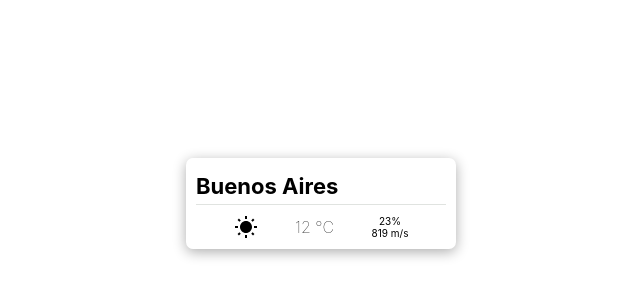
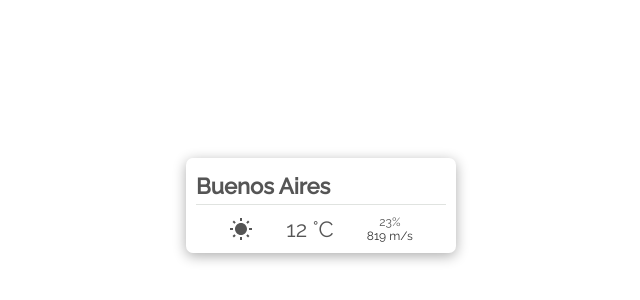
Before and after one commit to Felixmp7/WeatherApp_React_Redux, a React (Create React App) app: page / in a window 1280 px wide. Shown: the part 82-382 px from the top of the page, without its empty margins (319-959 px from the left). Built offline with nearby package versions, Linux system fonts and the light colour scheme.

Commit message:
finishing

```diff
--- a/public/index.html
+++ b/public/index.html
@@ -4,6 +4,7 @@
     <meta charset="utf-8" />
     <link rel="icon" href="%PUBLIC_URL%/favicon.ico" />
     <meta name="viewport" content="width=device-width, initial-scale=1" />
+    <link href="https://fonts.googleapis.com/css2?family=Raleway:wght@300;400;500&display=swap" rel="stylesheet">
     <meta name="theme-color" content="#000000" />
     <meta
       name="description"
--- /dev/null
+++ b/src/fonts/fonts.css
@@ -0,0 +1 @@
+@import url("https://fonts.googleapis.com/css2?family=Raleway:wght@300;400;500&display=swap")
--- a/src/index.css
+++ b/src/index.css
@@ -1,3 +1,4 @@
+/* @import './fonts/fonts.css'; */
 body {
   margin: 0;
   box-sizing: border-box;
--- a/src/pages/home/weatherLocation/components/WeatherData.js
+++ b/src/pages/home/weatherLocation/components/WeatherData.js
@@ -35,14 +35,9 @@ const WeatherData = ({ icon, temperature, extraInfo }) => {
     const icon = icons[iconParam];
     return (
       <div className="containerIconWeatherData">
-        <Icon
-          path={icon}
-          title="icon"
-          size={1}
-          color="black"
-        />
+        <Icon path={icon} title="icon" size={1} color="#555" />
       </div>
-    )
+    );
   }
 
   return (
--- a/src/pages/home/weatherLocation/css/location.css
+++ b/src/pages/home/weatherLocation/css/location.css
@@ -7,4 +7,6 @@
 .locationTitle {
   margin: 5px 0px;
   font-size: 22px;
+  font-family: 'Raleway';
+  color: #555;
 }
--- a/src/pages/home/weatherLocation/css/weatherData.css
+++ b/src/pages/home/weatherLocation/css/weatherData.css
@@ -1,9 +1,10 @@
-
 .containerWeatherData {
   /* border: 1px solid; */
   display: flex;
   justify-content: space-evenly;
   align-items: center;
+  font-family: 'Raleway';
+  color: #555;
 }
 
 .containerIconWeatherData {
@@ -14,7 +15,8 @@
 }
 
 .temperature {
-  font-weight: 100;
+  font-weight: 400;
+  font-size: 22px;
 }
 
 .containerExtraInfo {
@@ -25,13 +27,12 @@
 }
 
 .humidity {
-  /* font-weight: 400; */
-  font-size: 10px;
+  font-weight: 400;
+  font-size: 12px;
 }
 
 .wind {
-  font-size: 10px;
-
-  /* font-weight: 400; */
-
+  font-size: 12px;
+  font-weight: 400;
+  color: #333;
 }
```
Also changed, not shown: src/App.css (deleted, +0 -38 lines).
